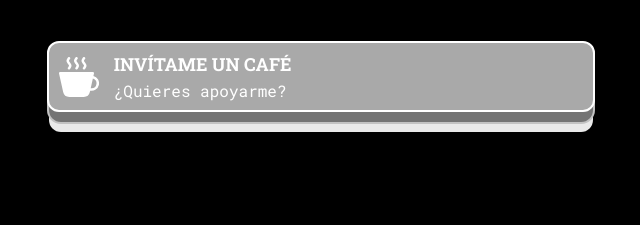
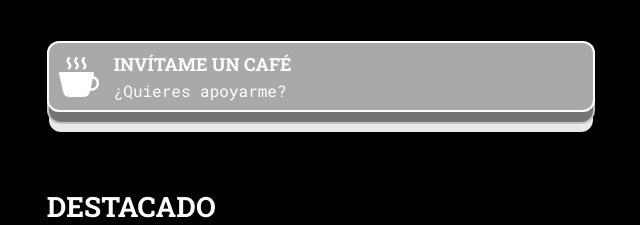
Before and after one commit to chimallidev/chimallidev_links_2, a FastAPI app: page / in a window 1280 px wide. Shown: the part 867-1092 px from the top of the page, without its empty margins (319-959 px from the left). Before the commit the page ends 999 px from the top, so only its background shows below. Run offline with FastAPI, Linux system fonts and the light colour scheme.

Commit message:
contenedor de la seccion destacado

```diff
--- a/app/static/css/index_style.css
+++ b/app/static/css/index_style.css
@@ -29,3 +29,31 @@
 .index__main-buttons .chimalli-button:last-child {
     margin-top: 25px;
 }
+
+.index__destacado {
+    display: flex;
+    flex-wrap: wrap;
+    gap: 5px;
+    margin-top: 80px;
+}
+
+.index__h2 {
+    font-family: "Roboto Slab", Arial, Helvetica, sans-serif;
+
+    font-size: clamp(18px, 5vw, 28px);
+    line-height: 1.1;
+    text-align: left;
+    font-weight: 700;
+}
+
+.index__destacado-item {
+    flex: 0 0 calc(50% - 2.5px);
+    width: calc(50% - 2.5px);
+}
+
+@media (max-width: 768px) {
+    .index__destacado-item {
+        flex: 0 0 100%;
+        width: 100%;
+    }
+}
--- a/app/templates/index.html
+++ b/app/templates/index.html
@@ -36,6 +36,20 @@
         {% endif %}
     </section>
 
+    <section class="index__destacado">
+
+        <h2 class="index__h2">
+            {{ "Destacado" | upper }}
+        </h2>
+
+        {% for item in destacados %}
+        <article class="index__destacado-item">
+            {{ item }}
+        </article>
+        {% endfor %}
+
+    </section>
+
 </div>
 {% endblock %}
 
```
